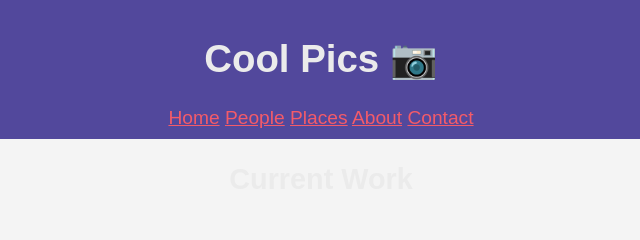
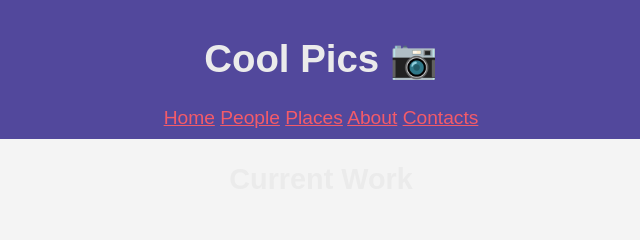
Before and after one commit to Gonii-git/wdd131fall, a plain HTML site: page coolpics/index.html in a window 1280 px wide. Shown: the top 240 px of the page, 319-959 px from the left. Drawn offline with Linux system fonts and the light colour scheme; a web font is replaced by a local one.

Commit message:
updatedmission

```diff
--- a/coolpics/index.html
+++ b/coolpics/index.html
@@ -22,7 +22,7 @@
             <a href="#">People</a>
             <a href="#">Places</a>
             <a href="#">About</a>
-            <a href="#">Contact</a>
+            <a href="#">Contacts</a>
         </nav>
     </header>
 
```
